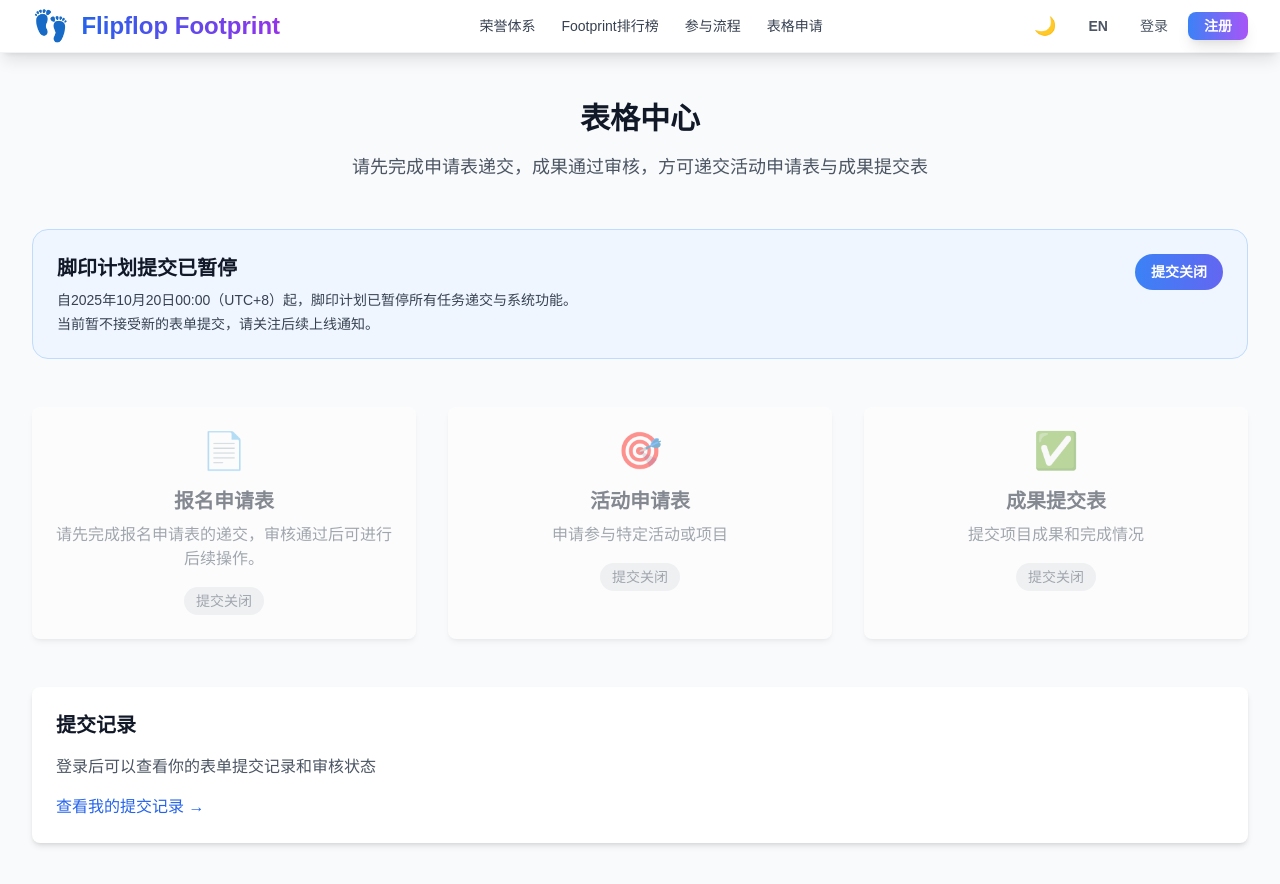
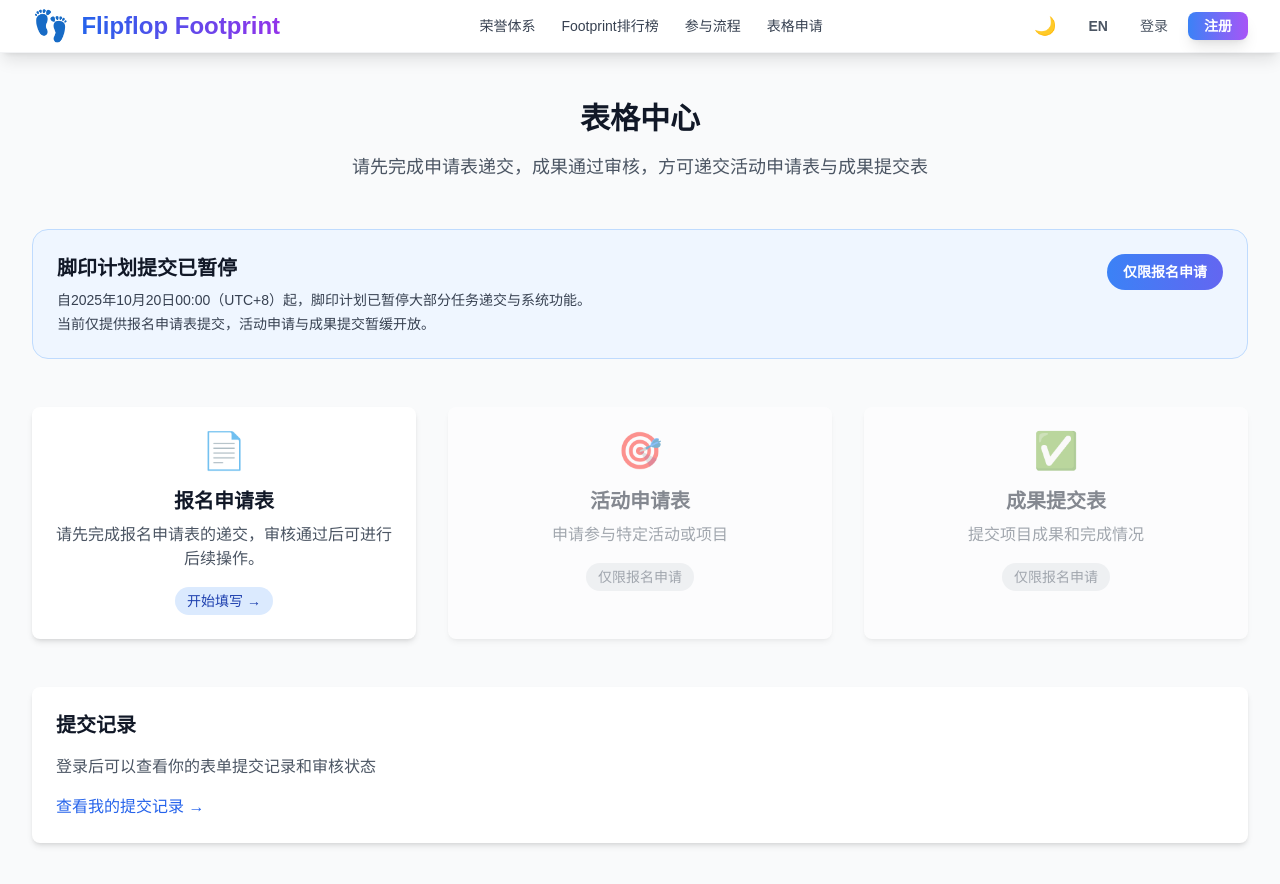
Before and after one commit to smallken/ff_pf_frondend, a Next.js app: page /footprint/forms in a window 1280 px wide. Shown: the top 884 px of the page. Built offline with nearby package versions, Linux system fonts and the light colour scheme; no server answers.

Commit message:
open review application

```diff
--- a/src/app/footprint/forms/page.tsx
+++ b/src/app/footprint/forms/page.tsx
@@ -12,18 +12,18 @@ const submissionClosedContent = {
   zh: {
     title: '脚印计划提交已暂停',
     description: [
-      '自2025年10月20日00:00（UTC+8）起，脚印计划已暂停所有任务递交与系统功能。',
-      '当前暂不接受新的表单提交，请关注后续上线通知。'
+      '自2025年10月20日00:00（UTC+8）起，脚印计划已暂停大部分任务递交与系统功能。',
+      '当前仅提供报名申请表提交，活动申请与成果提交暂缓开放。'
     ],
-    badge: '提交关闭'
+    badge: '仅限报名申请'
   },
   en: {
     title: 'Footprint submissions are paused',
     description: [
-      'Starting October 20, 2025 at 00:00 (UTC+8), all Footprint tasks and features are temporarily suspended.',
-      'New form submissions are currently unavailable. Stay tuned for update announcements.'
+      'Starting October 20, 2025 at 00:00 (UTC+8), most Footprint tasks and features are temporarily suspended.',
+      'Only the Application Form remains open; activity and achievement submissions are on hold.'
     ],
-    badge: 'Submission closed'
+    badge: 'Application Only'
   }
 };
 
@@ -144,14 +144,16 @@ function FormsContent() {
 
         <div className="grid grid-cols-1 md:grid-cols-3 gap-8">
           {formTypes.map((form) => {
+            const isApplicationForm = form.id === 1;
             const isLocked = (form.id !== 1 && !hasApproved) || (form.id === 1 && hasSubmittedApplication);
-            const isDisabled = isSubmissionClosed || isLocked;
+            const isDisabledByPause = isSubmissionClosed && !isApplicationForm;
+            const isDisabled = isDisabledByPause || isLocked;
             const cardClasses = `bg-white dark:bg-gray-800 rounded-lg shadow-md p-6 transition-shadow duration-300 ${
               isDisabled ? 'pointer-events-none opacity-50' : 'hover:shadow-lg'
             }`;
 
             const statusBadge = () => {
-              if (isSubmissionClosed) {
+              if (isSubmissionClosed && !isApplicationForm) {
                 return (
                   <span className="inline-flex items-center px-3 py-1 rounded-full text-sm font-medium bg-gray-200 text-gray-600">
                     {submissionClosedContent[language as 'zh' | 'en'].badge}
```
